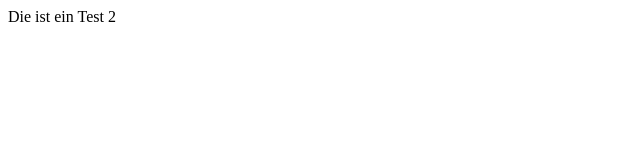
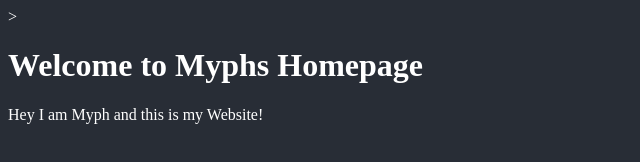
Before and after one commit to myphyk/myph-web, a plain HTML site: page index.html in a window 1280 px wide. Shown: the whole page, without its empty margins (0-640 px from the left). Drawn offline with Linux system fonts and the light colour scheme.

Commit message:
Background is now grey and text is now white

```diff
--- a/index.html
+++ b/index.html
@@ -4,7 +4,9 @@
     <meta charset="UTF-8">
     <title>Myphs Homepage</title>
 </head>
-<body>
-    Die ist ein Test 2<br>
+<body style="background-color:#282d36;color:#FFFFFF">>
+    <h1>Welcome to Myphs Homepage</h1>
+    <p></p>
+    <p>Hey I am Myph and this is my Website!</p>
 </body>
 </html>
```
